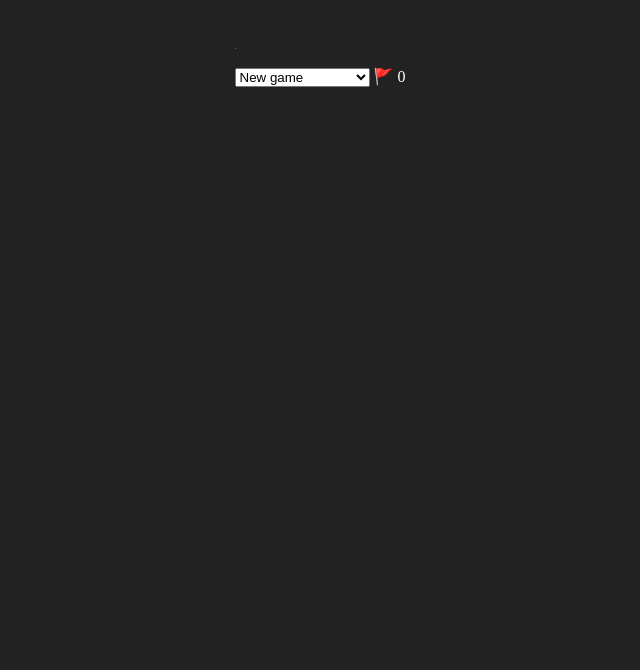
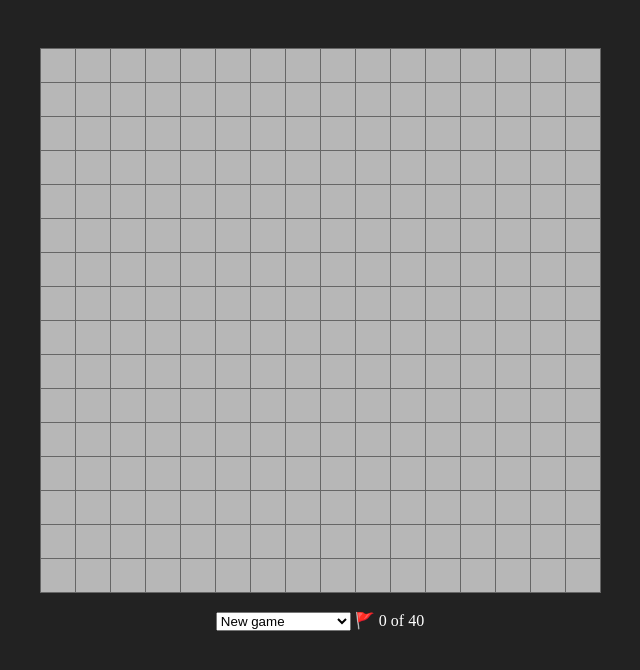
Before and after one commit to RogerJFX/mines, a plain HTML site: page index.html in a window 1280 px wide. Shown: the whole page, without its empty margins (320-960 px from the left). Drawn offline with Linux system fonts and the light colour scheme.

Commit message:
Update index.html

```diff
--- a/index.html
+++ b/index.html
@@ -5,18 +5,23 @@
 	<script src="./game.js"></script>
 	<script src="./ui.js"></script>
 	<script>
+		const initialSettings = '[16,16,40]';
+
 		window.addEventListener('load', () => {
+
 			$ms.controller.subscribeFlagCount((i, o) => {
 				document.getElementById('flagCount').innerHTML = i + ' of ' + o;
 			});
-			const stage = document.getElementById('stage');
-			$ms.ui.init(stage, $ms.controller);
-			$ms.controller.notifyLoaded(stage, '[16,16,40]');
+
+			$ms.ui.init(document.getElementById('stage'), $ms.controller);
+
+			$ms.controller.notifyLoaded(initialSettings);
 
 			document.getElementById('gameSelect').addEventListener('change', (event) => {
 				$ms.controller.startGame(event.srcElement.value);
 				event.srcElement.value = '';
 			});
+
 		});
 	</script>
 </head>
```
